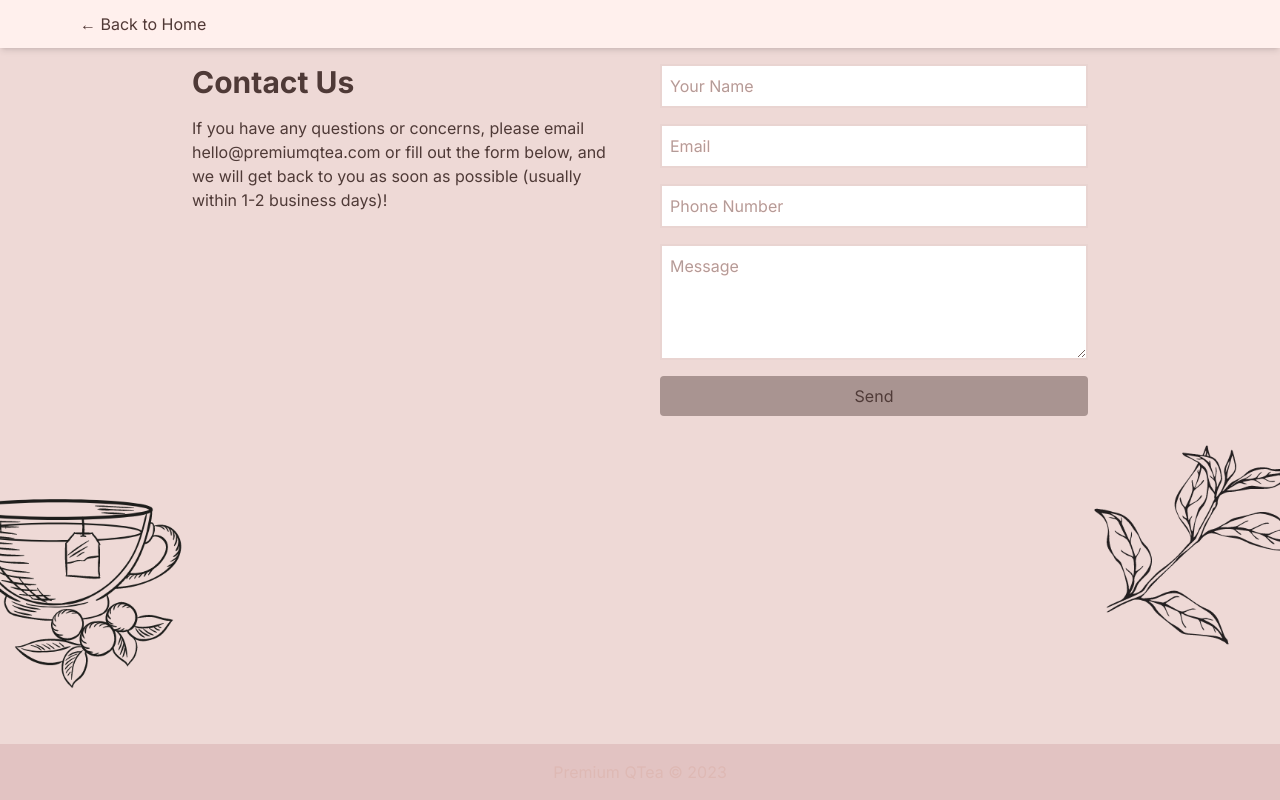
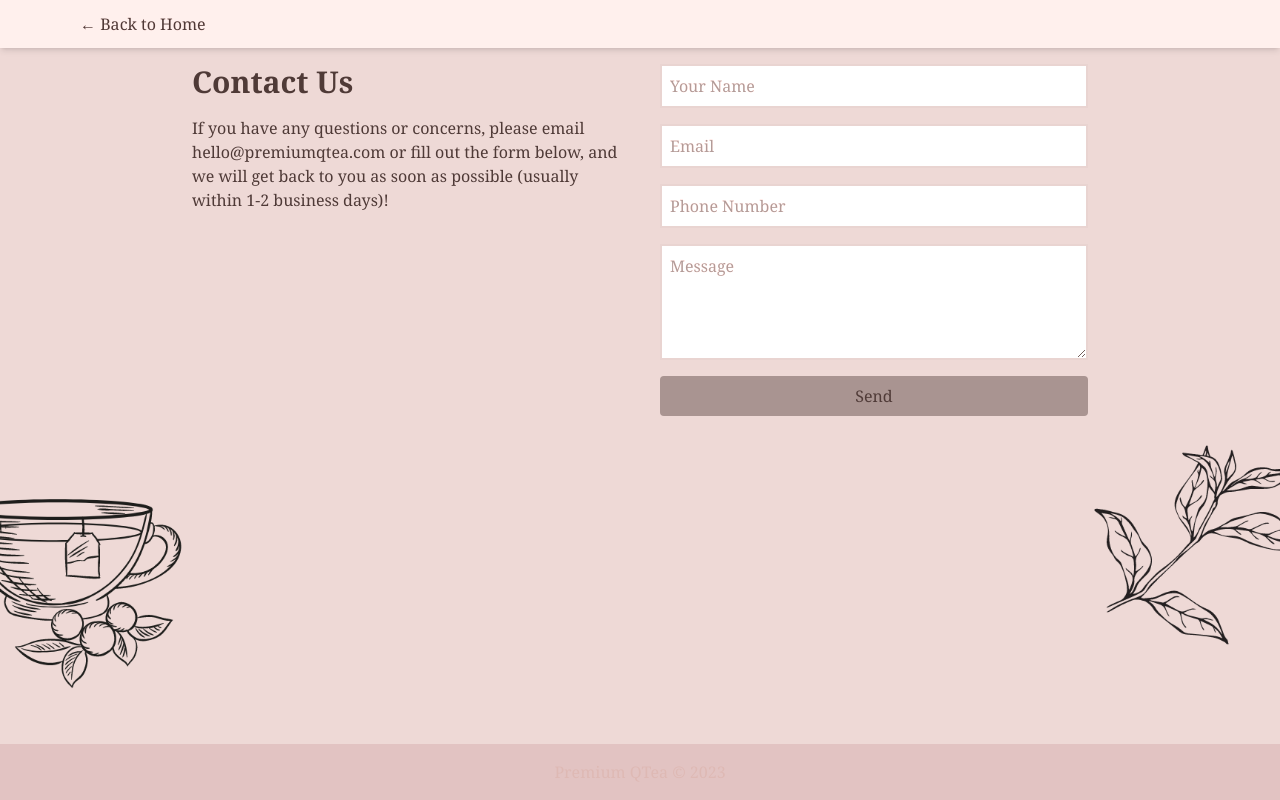
Before and after one commit to TamaraMah/PremiumQTea, a Next.js app: page /contact in a window 1280 px wide. Built offline with nearby package versions, Linux system fonts and the light colour scheme.

Commit message:
project done

```diff
--- a/app/contact/page.js
+++ b/app/contact/page.js
@@ -11,7 +11,7 @@ export default function ContactPage() {
         backgroundPosition: 'center',
       }}
     >
-      <nav className="bg-gray-100 shadow-md mix-blend-luminosity">
+      <nav className="bg-gray-100 shadow-md mix-blend-luminosity font-serif">
         <div className="max-w-6xl mx-auto px-4 py-3 flex justify-between items-center">
           <Link href="/">
             <div className="text-gray-700 hover:text-gray-900 cursor-pointer">← Back to Home</div>
@@ -19,7 +19,7 @@ export default function ContactPage() {
         </div>
       </nav>
 
-      <main className="flex-grow p-4 text-gray-700 mix-blend-luminosity">
+      <main className="flex-grow p-4 text-gray-700 mix-blend-luminosity font-serif">
         <div className="max-w-4xl mx-auto grid md:grid-cols-2 gap-10">
           <div>
             <h1 className="text-3xl font-bold mb-4">Contact Us</h1>
@@ -39,7 +39,7 @@ export default function ContactPage() {
         </div>
       </main>
 
-      <footer className="p-4 text-center mt-auto mix-blend-soft-light bg-gray-800">
+      <footer className="p-4 text-center mt-auto mix-blend-soft-light bg-gray-800 font-serif">
         <p>Premium QTea © 2023</p>
       </footer>
     </div>
--- a/app/shop-all/page.js
+++ b/app/shop-all/page.js
@@ -6,7 +6,8 @@ const ProductDetailsModal = ({ product, onClose }) => {
   if (!product) return null;
 
   return (
-    <div className="fixed inset-0 bg-gray-500 bg-opacity-75 flex justify-center items-center z-50">
+    <div className="fixed inset-0 flex justify-center items-center z-50">
+      <div className="bg-gray-500 bg-opacity-75 absolute inset-0"></div>
       <div className="bg-white p-4 rounded-lg shadow-lg flex max-w-2xl relative">
         <button onClick={onClose} className="absolute top-0 right-0 mt-2 mr-2 text-gray-600 hover:text-gray-800">
           <svg className="h-6 w-6" fill="none" strokeLinecap="round" strokeLinejoin="round" strokeWidth="2" viewBox="0 0 24 24" stroke="currentColor">
@@ -49,7 +50,7 @@ export default function ShopAllPage() {
   ];
 
   return (
-    <div className="bg-white flex flex-col min-h-screen">
+    <div className="flex flex-col min-h-screen font-serif" style={{ backgroundImage: 'url(/bg.jpg)', backgroundSize: 'cover', backgroundPosition: 'center' }}>
       <nav className="bg-gray-100 shadow-md">
         <div className="max-w-6xl mx-auto px-4 py-3 flex justify-between items-center">
           <Link href="/">
```
Also changed, not shown: public/bg.jpg (added).
